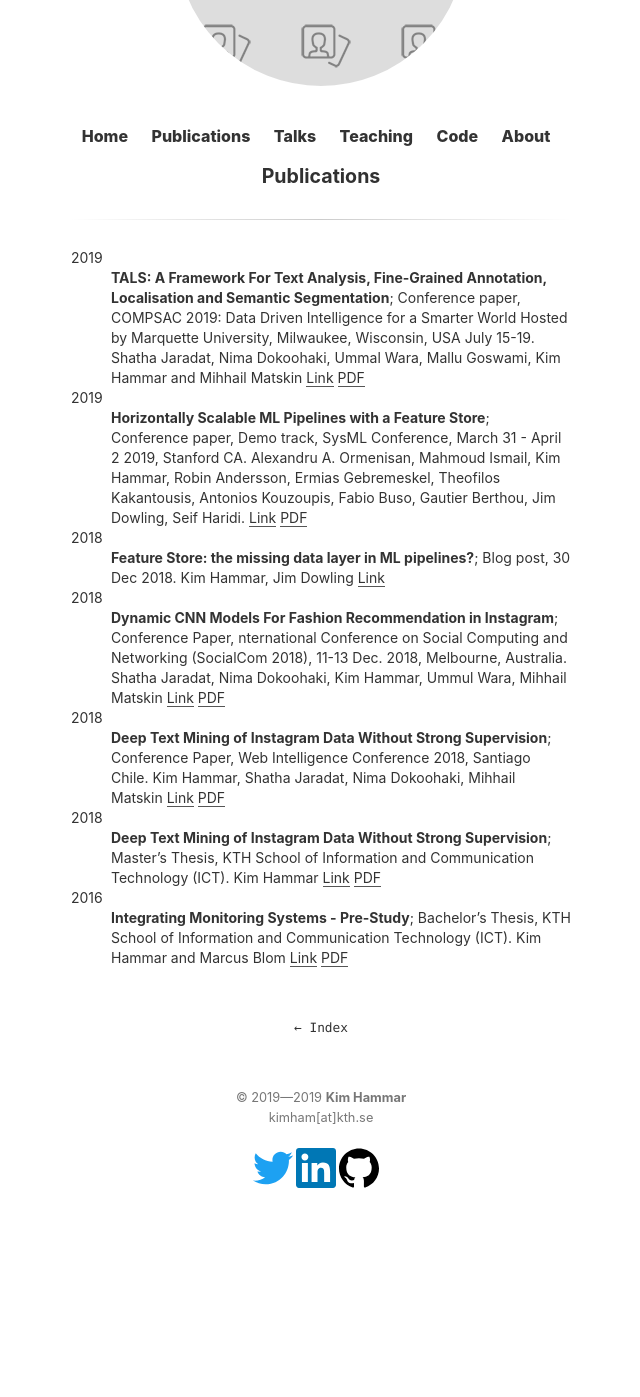
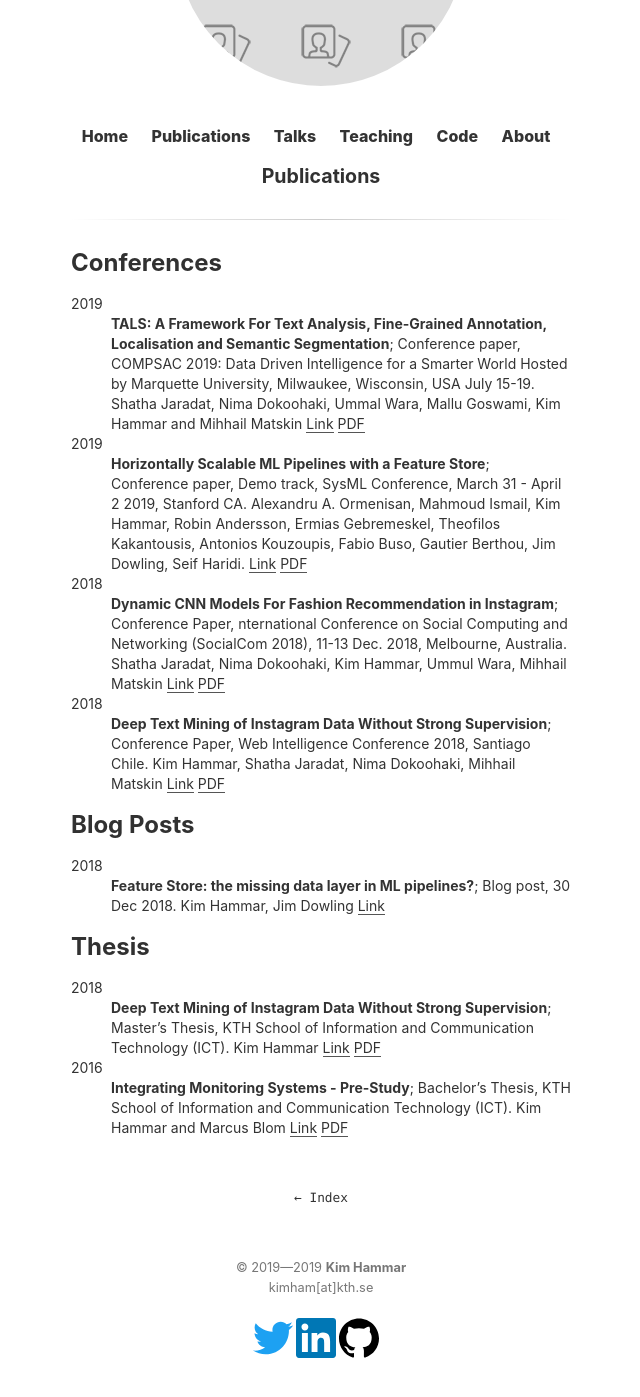
Before and after one commit to Limmen/Limmen.github.io, a Jekyll site: the page built from publications.md, in a window 1280 px wide, cut to the strip 244-1643 px from the top of the page. Shown: the whole strip, without its empty margins (319-959 px from the left). Built offline with Jekyll 4.4.1, drawn with Linux system fonts in a browser that asks for light colours; before the commit the page ends 1473 px from its top, so only the background shows below that; some of the changed lines change nothing that is shown.

Commit message:
update publications

```diff
--- a/publications.md
+++ b/publications.md
@@ -2,6 +2,8 @@
 layout: page
 title: Publications
 ---
+
+## Conferences
 
 2019
 :   **TALS: A Framework For Text Analysis, Fine-Grained Annotation, Localisation and Semantic Segmentation**; Conference paper, COMPSAC 2019: Data Driven Intelligence for a Smarter World Hosted by Marquette University, Milwaukee, Wisconsin, USA July 15-19.
@@ -16,10 +18,6 @@ Mihhail Matskin
 	[Link](https://www.sysml.cc/doc/2019/demo_7.pdf)
 	[PDF](/assets/papers/sysml_featurestore.pdf)
 
-2018
-:   **Feature Store: the missing data layer in ML pipelines?**; Blog post, 30 Dec 2018.
-	Kim Hammar, Jim Dowling
-	[Link](https://www.logicalclocks.com/blog/feature-store-the-missing-data-layer-in-ml-pipelines)
 
 2018
 :   **Dynamic CNN Models For Fashion Recommendation in Instagram**; Conference Paper, nternational Conference on Social Computing and Networking (SocialCom 2018), 11-13 Dec. 2018, Melbourne, Australia.
@@ -33,6 +31,16 @@ Mihhail Matskin
 	[Link](https://ieeexplore.ieee.org/document/8609589)
 	[PDF](/assets/papers/deep_text_mining_wi18.pdf)
 
+## Blog Posts
+
+2018
+:   **Feature Store: the missing data layer in ML pipelines?**; Blog post, 30 Dec 2018.
+	Kim Hammar, Jim Dowling
+	[Link](https://www.logicalclocks.com/blog/feature-store-the-missing-data-layer-in-ml-pipelines)
+
+
+## Thesis
+
 2018
 :   **Deep Text Mining of Instagram Data Without Strong Supervision**; Master's Thesis, KTH School of Information and Communication Technology (ICT).
 	Kim Hammar
```
